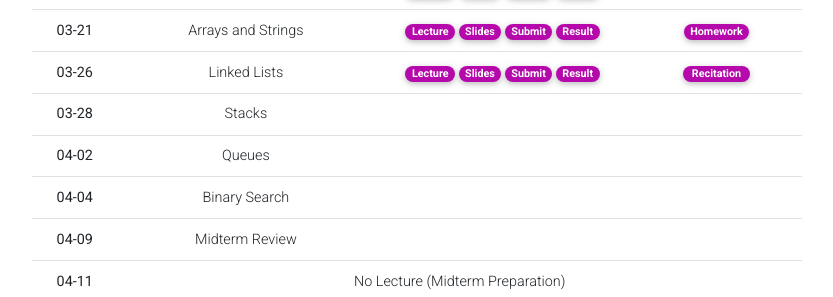
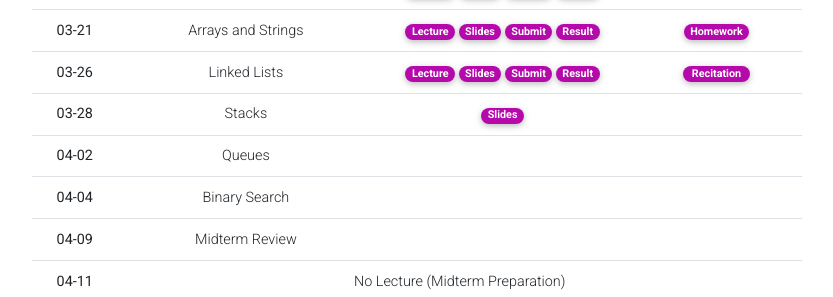
Before and after one commit to Uehwan/Uehwan.github.io, a Jekyll site: the page built from _teaching/datastruct24sp.md, in a window 1280 px wide and 900 px high, scrolled down 1237 px. Shown: the part 152-449 px from the top of the window, without its empty margins (223-1056 px from the left). Built offline with Jekyll 4.4.1, drawn with Linux system fonts in a browser that asks for light colours; nearby versions of some CDN libraries; comment, search, counter and statistics services are not loaded; a style sheet for code colours, icons or effects is not loaded.

Commit message:
0328 pre

```diff
--- a/_teaching/datastruct24sp.md
+++ b/_teaching/datastruct24sp.md
@@ -178,7 +178,7 @@
       <td>Stacks</td>
       <td>
         <!--a href="https://youtu.be/9QuSBWsRtBw" target="_blank" class="badge badge-pill" style="background-color:#B509AC;">Recording</a-->
-        <!--a href="https://docs.google.com/presentation/d/1rQczqk533EjGxJBMWhPtT93zl_5btLMaVX1QRi7S4L4/edit?usp=sharing" target="_blank" class="badge badge-pill" style="background-color:#B509AC;">Slides</a-->
+        <a href="https://docs.google.com/presentation/d/1rQczqk533EjGxJBMWhPtT93zl_5btLMaVX1QRi7S4L4/edit?usp=sharing" target="_blank" class="badge badge-pill" style="background-color:#B509AC;">Slides</a>
         <!--a href="https://colab.research.google.com/drive/1zpBksn5jc3wQuK6e-aoqU9MPkSFmaXDB?usp=sharing" target="_blank" class="badge badge-pill" style="background-color:#B509AC;">Codes</a-->
       </td>
       <td>
```
